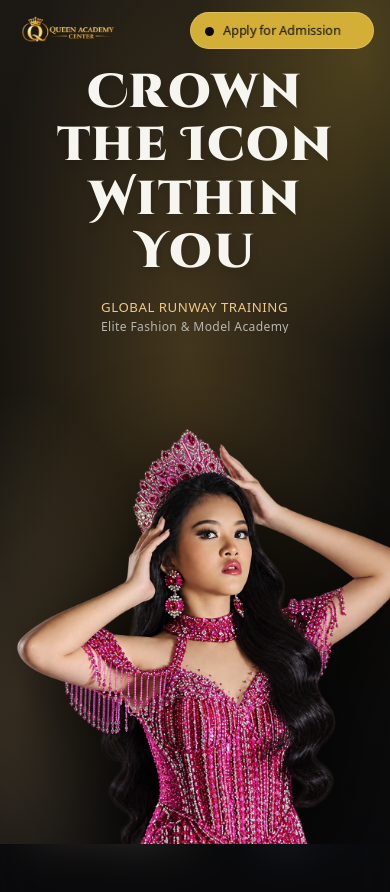
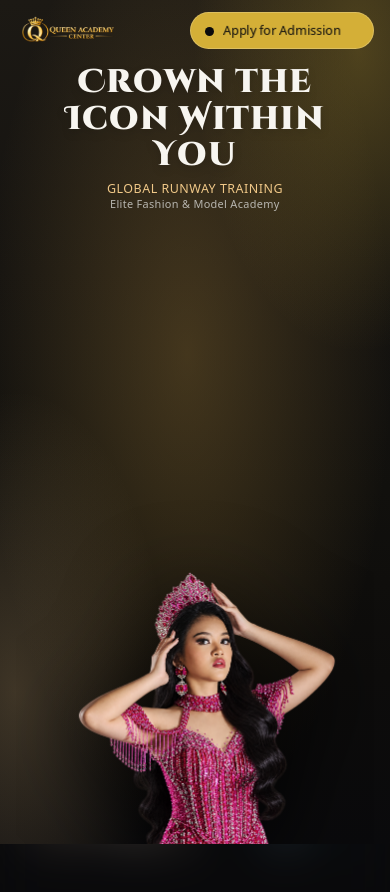
Before and after one commit to aenoshjoyofficial/Queen-Academy, a React (Vite) app in the folder apps/web/: page / in a window 390 px wide. Shown: the top 892 px of the page. Built offline with nearby package versions, Linux system fonts and the light colour scheme; a web font is replaced by a local one.

Commit message:
fix(hero): implement responsive flex layout on tablet and mobile to prevent title overlap and crown cropping

```diff
--- a/apps/web/src/components/HeroSection.jsx
+++ b/apps/web/src/components/HeroSection.jsx
@@ -242,7 +242,7 @@
     <section ref={sectionRef} className="relative w-full h-[300vh]" id="hero">
       <div
         ref={heroContainerRef}
-        className="w-full h-screen sticky top-0 flex justify-between items-center hero-container px-[4vw] z-2 max-[1025px]:px-[5vw] max-[1025px]:items-start max-[1025px]:pt-[5.5rem] max-md:pt-[4.2rem] max-md:px-5 overflow-hidden"
+        className="w-full h-screen sticky top-0 flex justify-between items-center hero-container px-[4vw] z-2 max-[1025px]:px-[5vw] max-[1025px]:flex-col max-[1025px]:justify-between max-[1025px]:items-center max-[1025px]:pt-[4.8rem] max-[1025px]:pb-0 max-md:pt-[4.0rem] max-md:px-4 overflow-hidden"
         style={{
           backgroundColor: "#0A0A0C",
           backgroundImage: `
@@ -255,24 +255,24 @@
       >
         <div
           ref={heroTextRef}
-          className="w-full h-fit flex justify-between relative pointer-events-none max-[1025px]:flex-col max-[1025px]:items-center max-[1025px]:gap-3 max-md:gap-3"
+          className="w-full h-fit flex justify-between relative pointer-events-none max-[1025px]:flex-col max-[1025px]:items-center max-[1025px]:shrink-0 max-[1025px]:gap-2 max-md:gap-1.5"
         >
           <div className="w-[45%] leading-30! max-[1025px]:w-full max-[1025px]:text-center max-md:w-full max-md:text-center max-md:px-2 relative z-1 max-[1025px]:z-10 pointer-events-auto">
             <TextSplitter stagger={0.015} start={startHeading}>
-              <h1 className="hero-title text-[7.5vw] text-[#F7F5F0] max-[1025px]:text-[7.2vw] max-md:text-[13vw] max-sm:text-[12.2vw] leading-[1.12]! font-bold drop-shadow-lg pb-1">
+              <h1 className="hero-title text-[7.5vw] text-[#F7F5F0] max-[1025px]:text-[clamp(1.75rem,5.6vw,3.2rem)] max-md:text-[clamp(1.5rem,8.4vw,2.5rem)] leading-[1.12]! font-bold drop-shadow-lg pb-0.5">
                 Crown the Icon Within You
               </h1>
             </TextSplitter>
           </div>
 
-          <div className="w-[12%] flex flex-col justify-between text-end text-[1.25vw] leading-[1.15] py-[2vw] max-[1025px]:w-full max-[1025px]:text-center max-[1025px]:flex-col max-[1025px]:items-center max-[1025px]:gap-1 max-[1025px]:py-0 max-md:flex-col max-md:items-center max-md:text-center max-md:gap-1 max-md:pt-1 relative z-3 max-[1025px]:z-10 pointer-events-auto">
+          <div className="w-[12%] flex flex-col justify-between text-end text-[1.25vw] leading-[1.15] py-[2vw] max-[1025px]:w-full max-[1025px]:text-center max-[1025px]:flex-col max-[1025px]:items-center max-[1025px]:gap-0.5 max-[1025px]:py-0 max-md:flex-col max-md:items-center max-md:text-center max-md:gap-0.5 relative z-3 max-[1025px]:z-10 pointer-events-auto">
             <TextSplitter splitBy="lines" start={startSubtitle}>
-              <p className="text-[#F0C888] font-medium tracking-[0.04em] uppercase text-[0.85rem] max-[1025px]:text-[2.0vw] max-md:text-[3.6vw] max-sm:text-[3.4vw]">
+              <p className="text-[#F0C888] font-medium tracking-[0.04em] uppercase text-[0.85rem] max-[1025px]:text-[clamp(0.72rem,1.8vw,0.95rem)] max-md:text-[clamp(0.68rem,3.2vw,0.85rem)]">
                 Global Runway Training
               </p>
             </TextSplitter>
             <TextSplitter splitBy="lines" start={startSubtitle}>
-              <p className="text-[#B8B6B0] tracking-[0.03em] max-[1025px]:text-[1.7vw] max-md:text-[3.4vw] max-sm:text-[3.1vw]">
+              <p className="text-[#B8B6B0] tracking-[0.03em] max-[1025px]:text-[clamp(0.65rem,1.5vw,0.85rem)] max-md:text-[clamp(0.62rem,2.8vw,0.78rem)]">
                 Elite Fashion & Model Academy
               </p>
             </TextSplitter>
@@ -281,13 +281,13 @@
 
         <div
           ref={heroMaskRef}
-          className="absolute bottom-0 left-1/2 -translate-x-1/2 h-[96vh] w-[78vw] max-w-[1060px] max-[1025px]:w-[85vw] max-[1025px]:h-[82vh] max-[1025px]:translate-y-[14vh] max-md:translate-y-0 max-md:w-[125vw] max-md:h-[68vh] max-sm:w-[130vw] max-sm:h-[66vh] hero-av-img hero-mask-reveal opacity-0 pointer-events-none z-2"
+          className="absolute bottom-0 left-1/2 -translate-x-1/2 h-[96vh] w-[78vw] max-w-[1060px] hero-av-img hero-mask-reveal opacity-0 pointer-events-none z-2 max-[1025px]:relative max-[1025px]:bottom-auto max-[1025px]:left-auto max-[1025px]:translate-x-0 max-[1025px]:w-full max-[1025px]:flex-1 max-[1025px]:min-h-0 max-[1025px]:max-h-full"
         >
           <div ref={heroImageWrapRef} className="w-full h-full flex items-end justify-center">
             <img
               src={heroImg}
               alt="Elena Voss in Motion"
-              className="w-full h-full object-contain object-bottom select-none pointer-events-none drop-shadow-[0_20px_45px_rgba(0,0,0,0.85)] max-md:scale-105 max-sm:scale-108 origin-bottom"
+              className="w-full h-full object-contain object-bottom select-none pointer-events-none drop-shadow-[0_20px_45px_rgba(0,0,0,0.85)] origin-bottom"
               draggable={false}
               loading="eager"
             />
```
